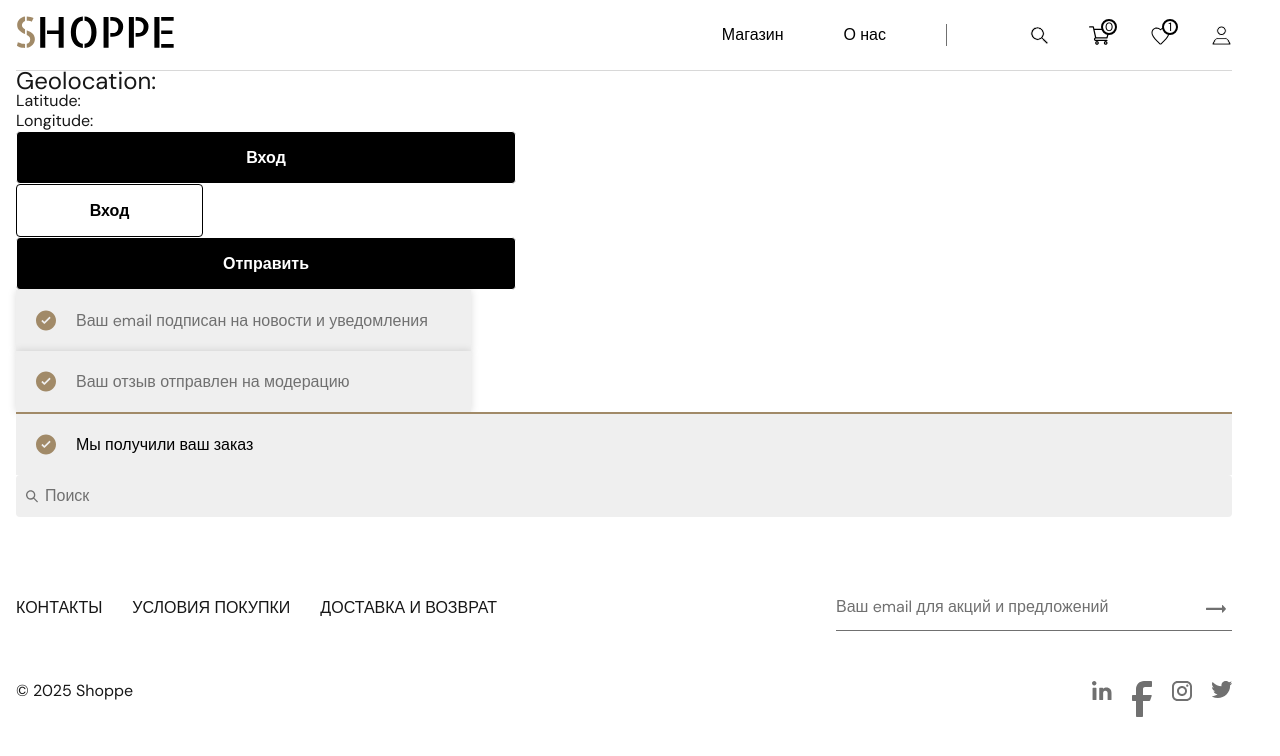
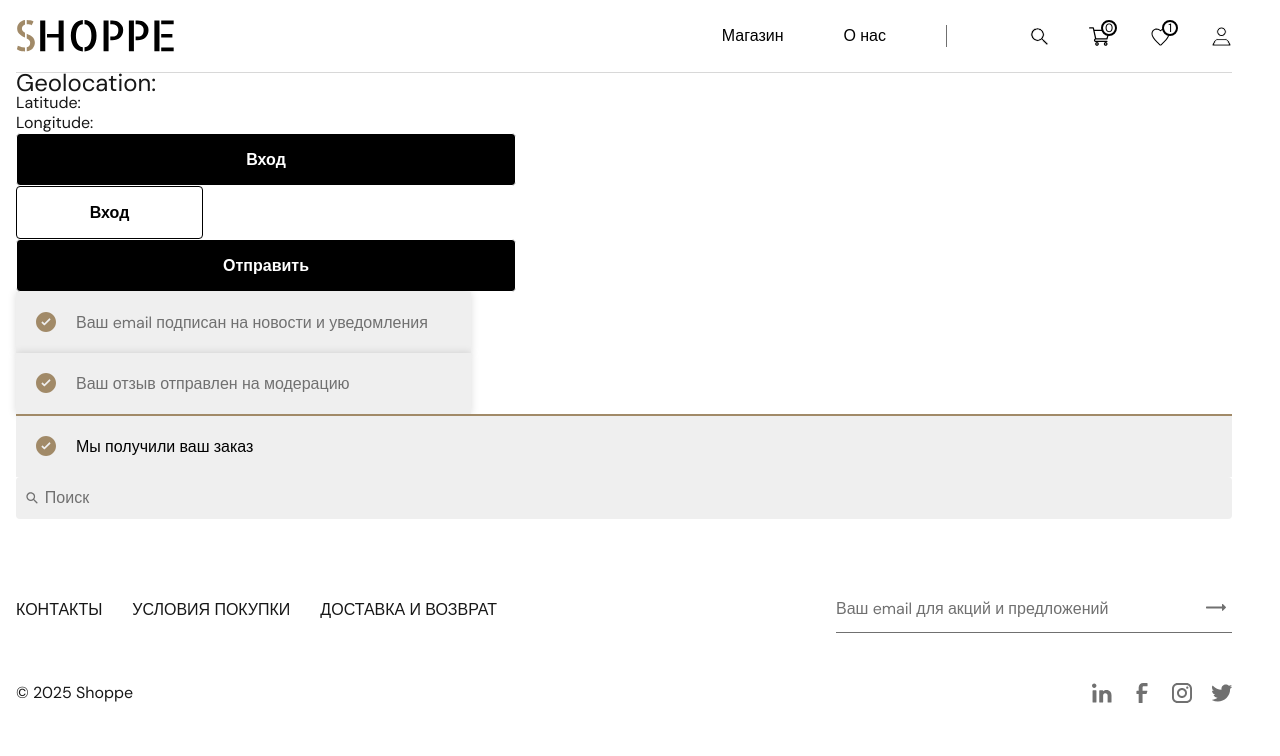
Before and after one commit to ministrov/shoppe-ecommerce-next, a Next.js app: page / in a window 1280 px wide. Shown: the top 756 px of the page. Built offline with nearby package versions, Linux system fonts and the light colour scheme; no server answers.

Commit message:
fix: fixing a Image component height problem in socialList

```diff
--- a/app/catalog/page.tsx
+++ b/app/catalog/page.tsx
@@ -17,7 +17,7 @@ export default function Catalog() {
             {/* <InputField v-model="search" variant="gray" placeholder="Поиск..." />
           <Icon name="icons:search" size="18px" /> */}
           </div>
-          {/* <SelectField v-model="category_id" :options="categoriesSelect" /> */}
+
           <div className={styles.catalog__priceSearch}>
             {/* <USlider v-model="price" color="neutral" size="lg" /> */}
 
--- a/app/globals.css
+++ b/app/globals.css
@@ -66,7 +66,6 @@ ul {
 
 img {
   max-width: 100%;
-  height: auto;
 }
 
 input,
--- a/components/socialsList/SocialsList.module.css
+++ b/components/socialsList/SocialsList.module.css
@@ -4,6 +4,11 @@
   margin: 0;
   padding: 0;
   list-style: none;
+}
+
+.item {
+  width: 20px;
+  height: 20px;
 }
 
 .socials a {
--- a/components/socialsList/SocialsList.tsx
+++ b/components/socialsList/SocialsList.tsx
@@ -7,7 +7,7 @@ export const SocialsList = () => {
   return (
     <ul className={styles.socials}>
       {socials.map((social) => (
-        <li key={social.id}>
+        <li key={social.id} className={styles.item}>
           <Link href='#'>
             <Image src={social.icon} width={20} height={20} alt={`Social icon ${social.name}`} />
           </Link>
```
